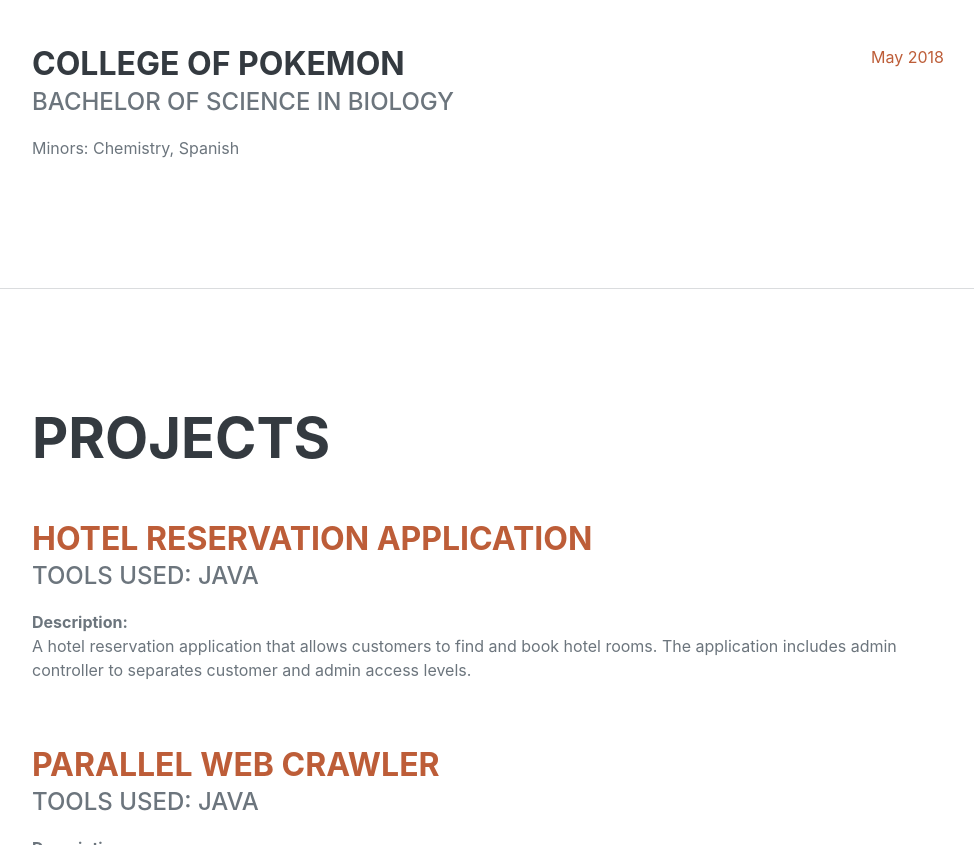
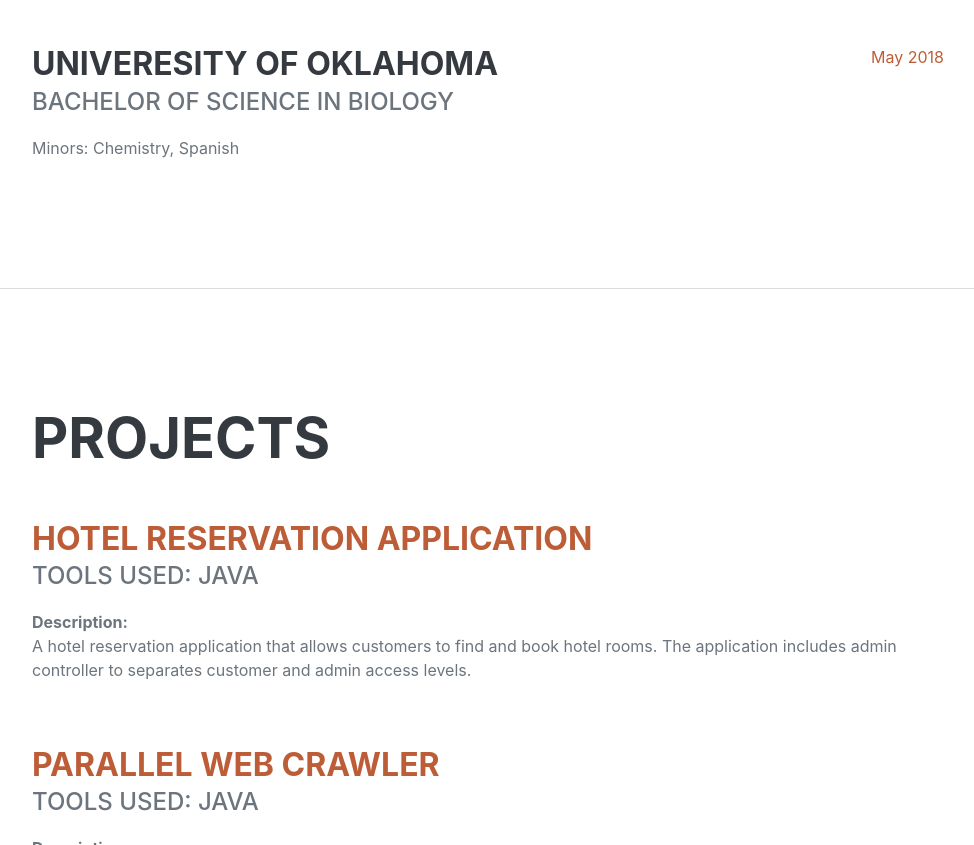
Before and after one commit to Mayorsberg2k5/Portfolio, a plain HTML site: page index.html in a window 1280 px wide. Shown: the part 2536-3381 px from the top of the page, without its empty margins (288-1262 px from the left). Drawn offline with nearby package versions, Linux system fonts and the light colour scheme; a web font is replaced by a local one.

Commit message:
University of Oklahoma

```diff
--- a/index.html
+++ b/index.html
@@ -127,7 +127,7 @@
 
                     <div class="d-flex flex-column flex-md-row justify-content-between mb-5">
                         <div class="flex-grow-1">
-                            <h3 class="mb-0">College of Pokemon</h3>
+                            <h3 class="mb-0">Univeresity of Oklahoma</h3>
                             <div class="subheading mb-3">Bachelor of Science in Biology</div>
                             <div>Minors: Chemistry, Spanish</div>
 
```
